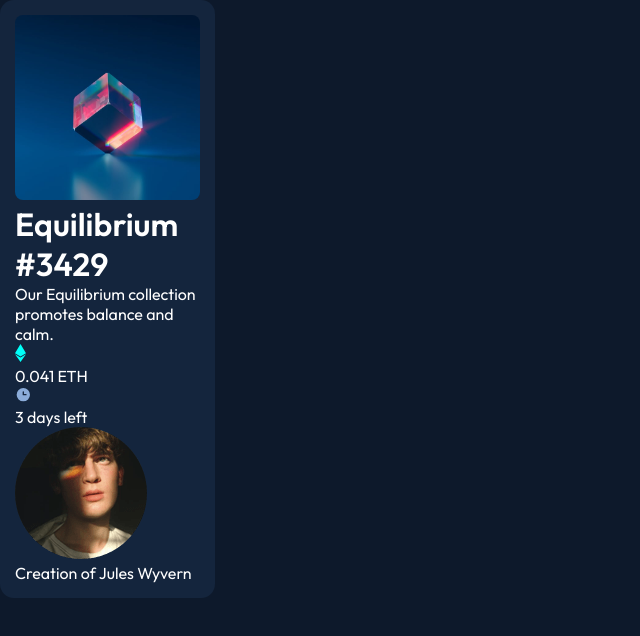
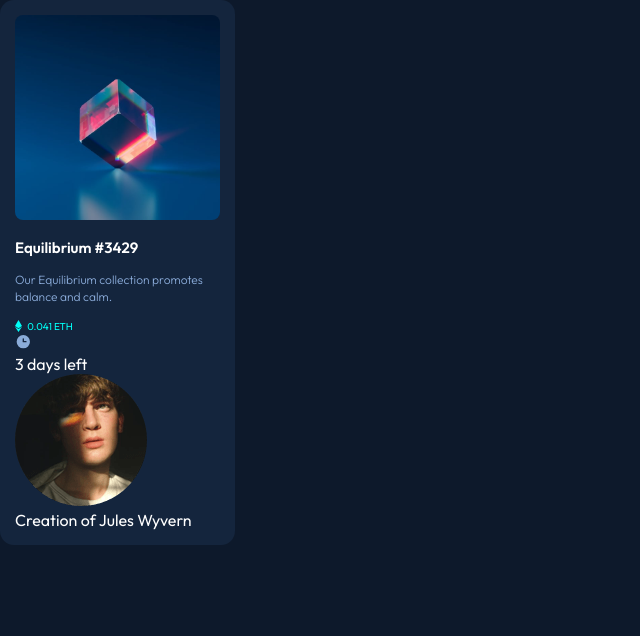
Before and after one commit to ivan2600/FM013-nft-preview-card, a plain HTML site: page index.html in a window 1280 px wide. Shown: the whole page, without its empty margins (0-640 px from the left). Drawn offline with Linux system fonts and the light colour scheme.

Commit message:
initial desing

```diff
--- a/index.html
+++ b/index.html
@@ -11,8 +11,8 @@
   <div class="main-container">
     <img class="main-img" src="./images/image-equilibrium.jpg" alt="">
     <h1>Equilibrium #3429</h1>
-    <p>Our Equilibrium collection promotes balance and calm.</p>
-    <div><img src="./images/icon-ethereum.svg" alt=""><p>0.041 ETH</p></div>
+    <p class="main-text">Our Equilibrium collection promotes balance and calm.</p>
+    <div class="eth"><img src="./images/icon-ethereum.svg" alt=""><p>0.041 ETH</p></div>
     <div><img src="./images/icon-clock.svg" alt=""><p>3 days left</p></div>
     <div class="linea"></div>
     <div><img src="./images/image-avatar.png" alt=""><p>Creation of <span>Jules Wyvern</span></p></div>
--- a/style.css
+++ b/style.css
@@ -28,12 +28,42 @@ body {
 
 .main-container {
   background-color: var(--Very-dark-blue-card);
-  width: 215px;
+  width: 235px;
   padding: 15px;
   border-radius: 14px;
 }
 
 .main-container .main-img {
-  width: 185px;
+  width: 205px;
   border-radius: 8px;
 }
+
+.main-container h1 {
+  font-size: 1.5rem;
+  margin-top: 1.4rem;
+}
+
+.main-container .main-text {
+  font-size: 1.2rem;
+  line-height: 1.7rem;
+  font-weight: 300;
+  color: var(--Soft-blue);
+  margin-top: 1.4rem;
+}
+
+.main-container .eth {
+  display: flex;
+  color: var(--Cyan);
+  align-items: center;
+}
+
+.main-container .eth img {
+  height: 1.2rem;
+  margin-top: 13px;
+  margin-right: 5px;
+}
+
+.main-container .eth p {
+  font-size: 1rem;
+  margin-top: 1.5rem;
+}
```
